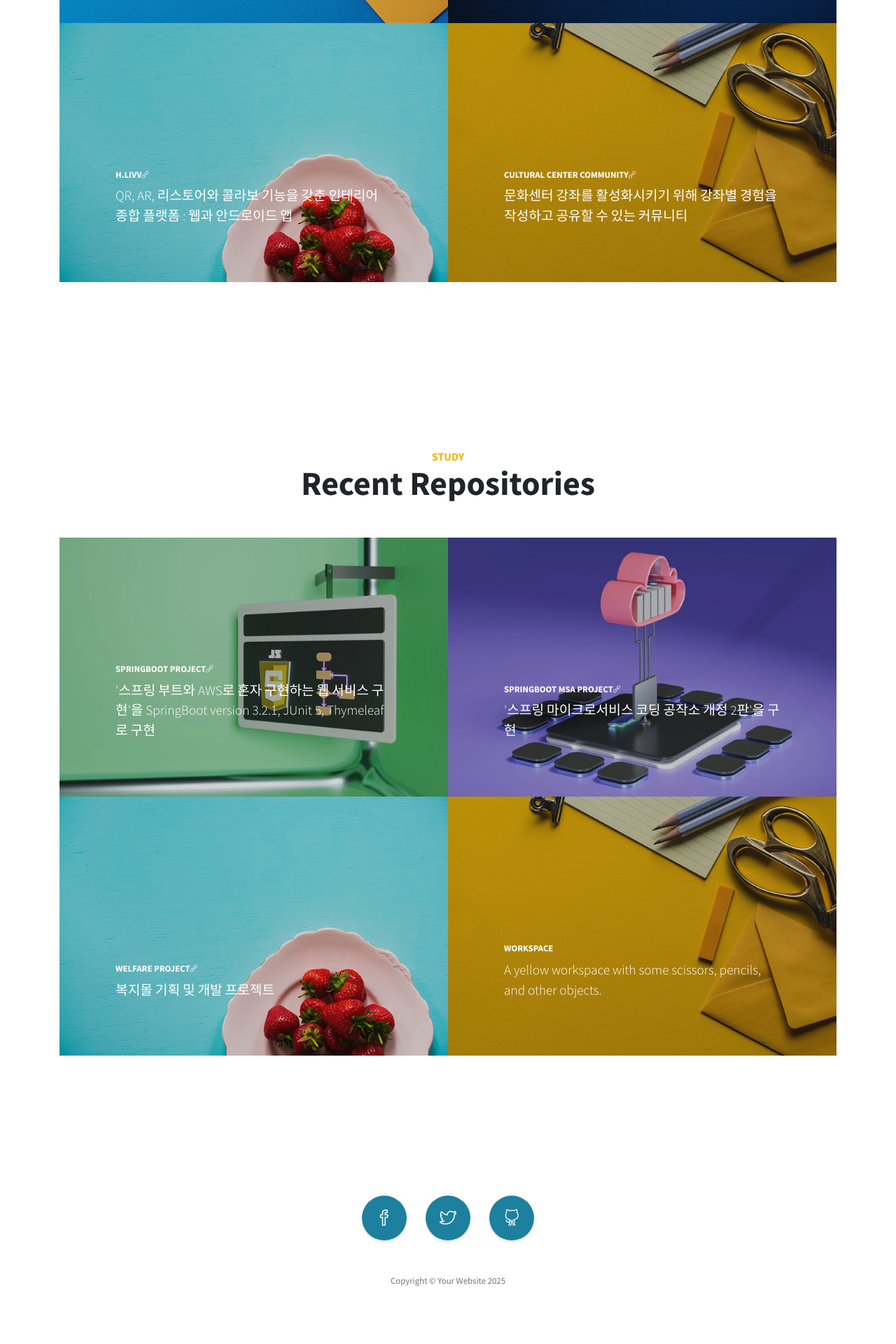
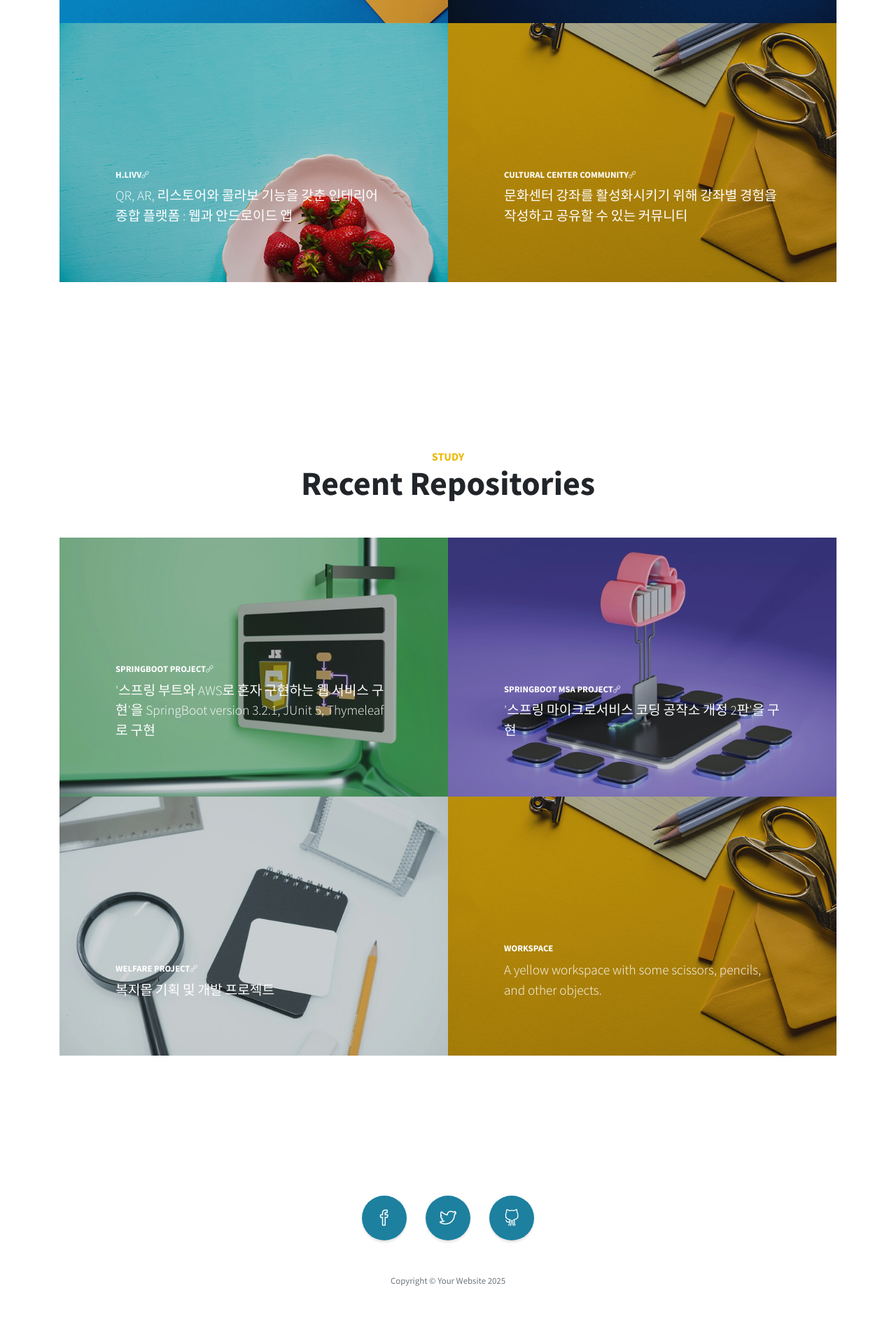
Before and after one commit to BanJung/BanJung.github.io, a Jekyll site: the page built from index.markdown, in a window 1280 px wide. Shown: the part 2545-4465 px from the top of the page at 70% size. Built offline with Jekyll 4.4.1, drawn with Linux system fonts in a browser that asks for light colours.

Commit message:
Update study.html

```diff
--- a/_includes/study.html
+++ b/_includes/study.html
@@ -36,7 +36,7 @@
                   <p class="mb-0">복지몰 기획 및 개발 프로젝트</p>
                 </span>
               </span>
-              <img class="img-fluid" src="{{ site.baseurl }}/assets/img/portfolio-3.jpg" alt="">
+              <img class="img-fluid" src="{{ site.baseurl }}/assets/img/study-30.jpg" alt="">
             </a>
             </div>
             <div class="col-lg-6">
```
